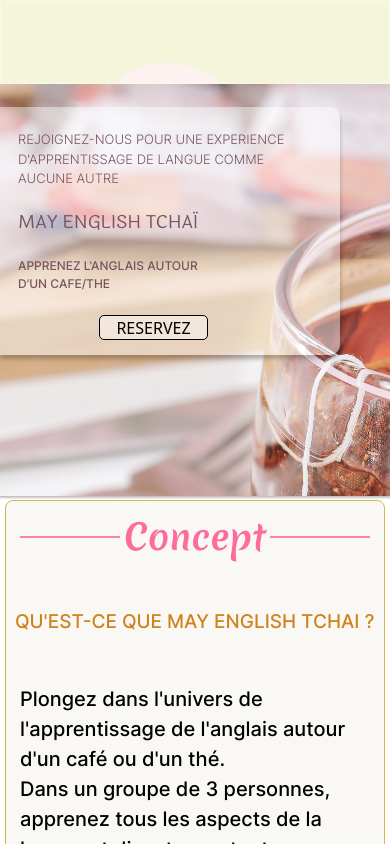
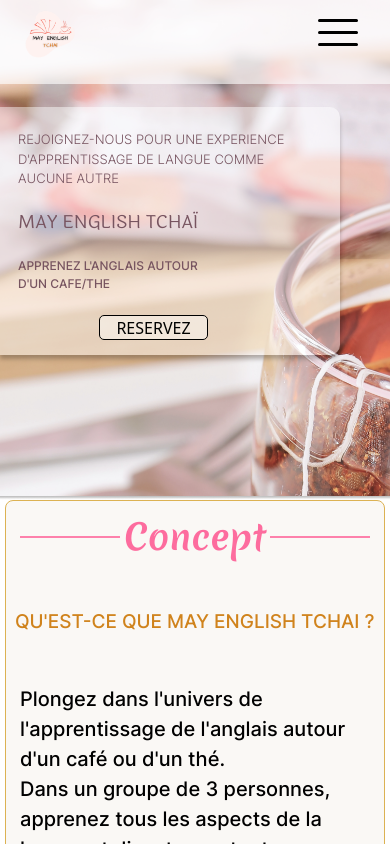
Before and after one commit to may-english-tchai/web-app, a React (Vite) app: page / in a window 390 px wide. Shown: the top 844 px of the page. Built offline with nearby package versions, Linux system fonts and the light colour scheme; no server answers.

Commit message:
gestion de conflit grace à mon brouillon

```diff
--- a/src/assets/styles/header.scss
+++ b/src/assets/styles/header.scss
@@ -18,11 +18,16 @@
     height: 5rem;
     width: 100%;
     background-color: $color-1;
-    box-shadow: 0 4px 30px rgba(0, 0, 0, 0.1);
-    backdrop-filter: blur(5px);
-    -webkit-backdrop-filter: blur(5px);
-    border: 1px solid rgba(255, 255, 255, 0.3);
+    position: fixed;
+
 }
+
+
+
+#logoImage{
+    width: 90px;
+}
+
 .navbar_links{
     display: flex;
     margin: auto;
@@ -53,8 +58,7 @@
         border-radius: 10px;
         bottom: 0px;
         top: 4.1rem;
-
-        transform: translateX(0);
+        transform: translateX(0%);
         -webkit-animation: anim 0.3s ease forwards;
         animation: anim 0.6s ease forwards;
 
@@ -91,33 +95,40 @@
         z-index: 2;
         position: relative;
         height:  10vh;
-        background-color: beige;
         position: fixed;
         overflow: hidden;
     }
 
-        ul {
-            margin-bottom: 7%;
-            overflow-x: scroll;
-            max-width: 100%;
-            margin:10px;
-            padding-left: 60%;
-            white-space: nowrap;
+    .navbar_logo{
+        display: block;
+        position: fixed;
+        top: 0;
+        left: 0;
+        z-index: 2;
+        width: 15vh;
 
-            a {
-                text-decoration: none;
-                padding: 20px;
-                margin: auto;
-                width: 100%;
+    }
 
-                li {
-                    font-size: 15px;
+    #logoImage{
+        width: 70px;
+        position: fixed;
+        left: 1rem;
+    }
 
-                    &:hover {
-                        color: $color-2;
-                    }
-                }
-            }
+    .navbar_links{
+        flex-direction: column;
+        justify-content: center;
+        align-items: center;
+        position: fixed;
+        height: 100vh;
+        right:-100vw ;
+        width: 0;
+        bottom: 0;
+        background-color: white;
+        visibility: hidden;
+        transition: all .8s ease-in-out;
+        z-index: 1;
+    }
 
 
 
@@ -233,5 +244,6 @@
         width: 0;
         background: transparent;
     }
+
+
 }
-}
```
